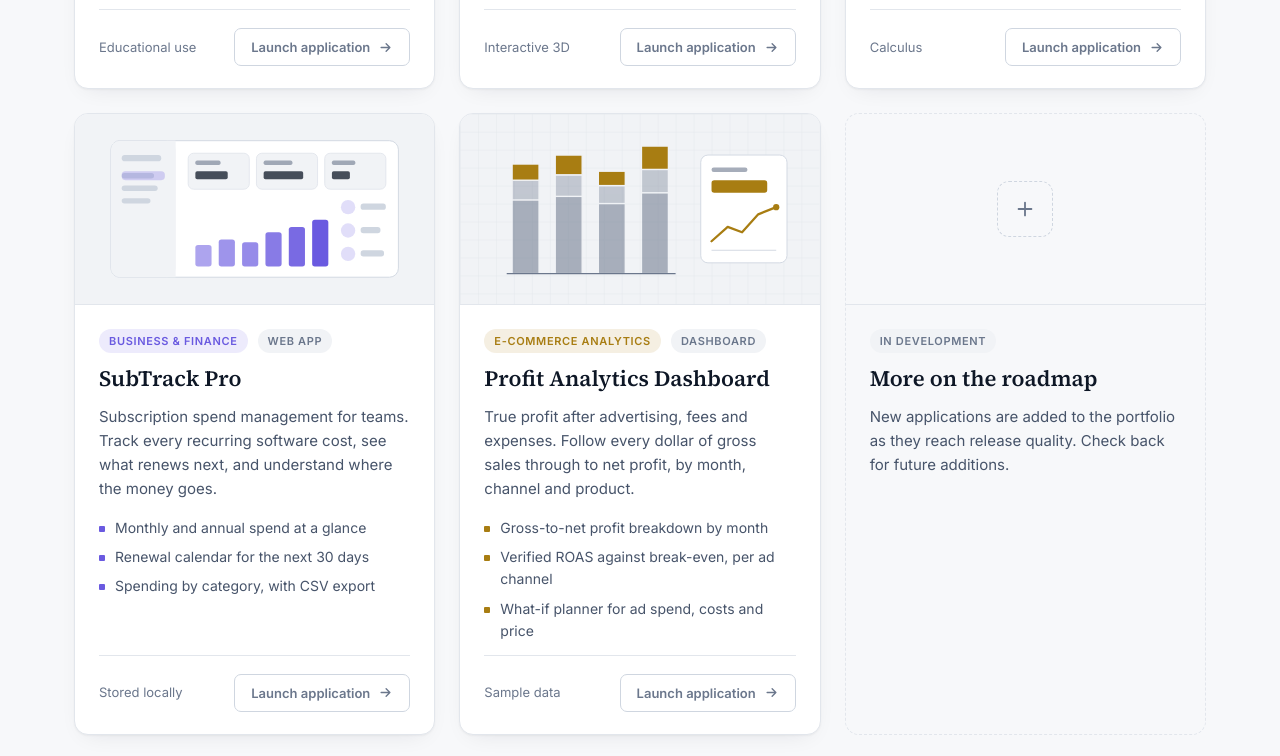
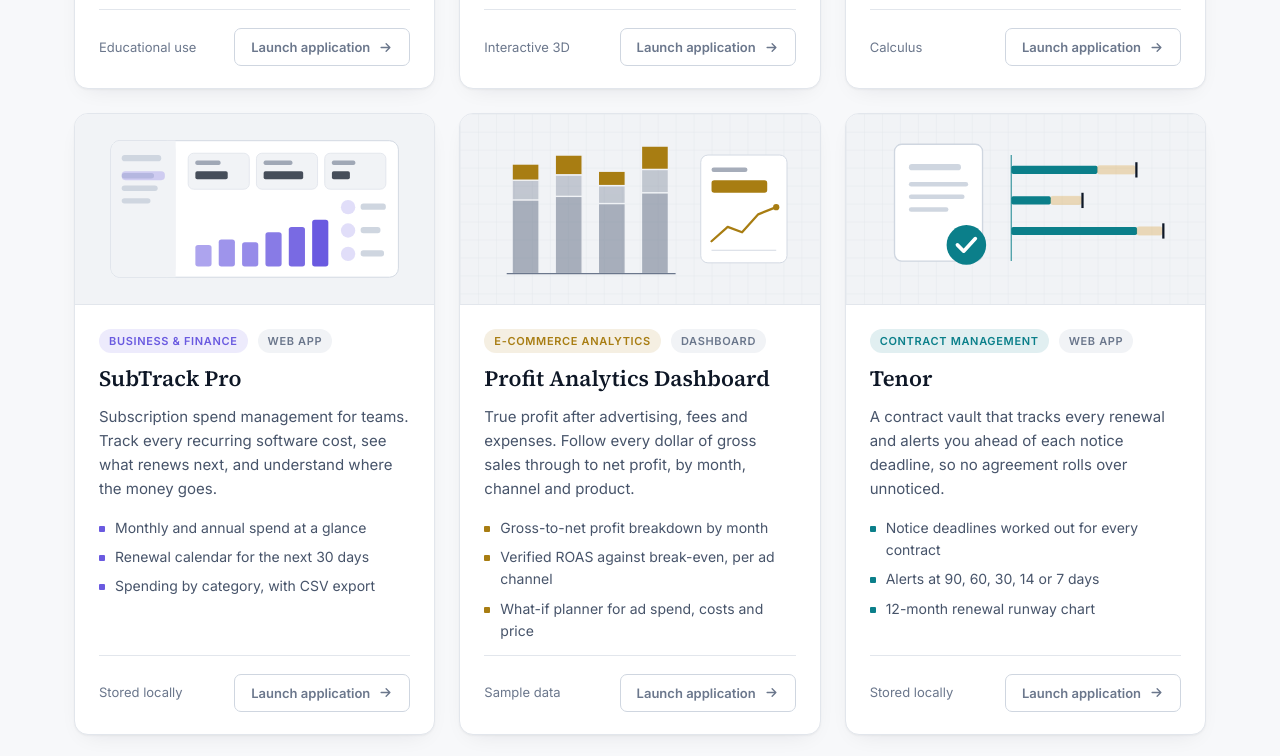
Before and after one commit to MahmoudHamimi/tech, a plain HTML site: page index.html in a window 1280 px wide. Shown: the part 1585-2341 px from the top of the page. Drawn offline with Linux system fonts and the light colour scheme.

Commit message:
Add Tenor to homepage

```diff
--- a/index.html
+++ b/index.html
@@ -38,6 +38,7 @@
     --slope: #2f7d64;
     --subtrack: #6a5ae0;
     --profit: #a87d12;
+    --tenor: #0b7f8a;
     --ok: #12805c;
     --shadow: 0 1px 2px rgba(14, 23, 38, .04), 0 8px 24px -12px rgba(14, 23, 38, .12);
     --shadow-hover: 0 2px 4px rgba(14, 23, 38, .05), 0 22px 44px -18px rgba(14, 23, 38, .25);
@@ -66,6 +67,7 @@
     --slope: #4fc79c;
     --subtrack: #9d92ff;
     --profit: #d9b44a;
+    --tenor: #56d9e3;
     --ok: #3fcf9b;
     --shadow: 0 1px 2px rgba(0, 0, 0, .3), 0 8px 24px -12px rgba(0, 0, 0, .5);
     --shadow-hover: 0 2px 4px rgba(0, 0, 0, .35), 0 22px 44px -18px rgba(0, 0, 0, .7);
@@ -224,9 +226,9 @@
       <aside class="hero-panel" aria-label="Portfolio at a glance">
         <h3>Portfolio at a glance</h3>
         <div class="stat-row">
-          <div class="stat"><b id="productCount">5</b><span>Products in service</span></div>
+          <div class="stat"><b id="productCount">6</b><span>Products in service</span></div>
           <div class="stat"><b>0</b><span>Installs required</span></div>
-          <div class="stat"><b>5</b><span>Disciplines covered</span></div>
+          <div class="stat"><b>6</b><span>Disciplines covered</span></div>
           <div class="stat"><b>100%</b><span>Runs in the browser</span></div>
         </div>
         <div class="status"><i aria-hidden="true"></i>Free to use · No account required</div>
@@ -442,6 +444,48 @@
           </div>
         </a>
 
+        <!-- Product: Tenor -->
+        <a class="card" href="tenor/index.html" style="--c: var(--tenor)">
+          <div class="card-art" aria-hidden="true">
+            <svg viewBox="0 0 400 212" preserveAspectRatio="xMidYMid slice">
+              <defs>
+                <pattern id="g6" width="20" height="20" patternUnits="userSpaceOnUse"><path d="M20 0H0V20" fill="none" stroke="var(--line)" stroke-width="1"/></pattern>
+              </defs>
+              <rect width="400" height="212" fill="url(#g6)"/>
+              <g transform="translate(54 34)">
+                <rect width="98" height="130" rx="8" fill="var(--surface)" stroke="var(--line-2)" stroke-width="1.5"/>
+                <g fill="var(--line-2)"><rect x="16" y="22" width="58" height="7" rx="3.5"/><rect x="16" y="42" width="66" height="5" rx="2.5"/><rect x="16" y="56" width="62" height="5" rx="2.5"/><rect x="16" y="70" width="44" height="5" rx="2.5"/></g>
+                <circle cx="80" cy="112" r="22" fill="var(--tenor)"/>
+                <path d="M70 112 l7 7 l13 -14" fill="none" stroke="var(--surface)" stroke-width="4" stroke-linecap="round" stroke-linejoin="round"/>
+              </g>
+              <g transform="translate(184 52)">
+                <path d="M0 -6 V112" stroke="var(--tenor)" stroke-width="1.5" opacity=".7"/>
+                <g>
+                  <rect x="0" y="6" width="96" height="9" rx="2" fill="var(--tenor)"/><rect x="96" y="6" width="42" height="9" rx="2" fill="#d99a2b" opacity=".3" stroke="#d99a2b"/><rect x="138" y="2" width="2.5" height="17" fill="var(--ink)"/>
+                  <rect x="0" y="40" width="44" height="9" rx="2" fill="var(--tenor)"/><rect x="44" y="40" width="34" height="9" rx="2" fill="#d99a2b" opacity=".3" stroke="#d99a2b"/><rect x="78" y="36" width="2.5" height="17" fill="var(--ink)"/>
+                  <rect x="0" y="74" width="140" height="9" rx="2" fill="var(--tenor)"/><rect x="140" y="74" width="28" height="9" rx="2" fill="#d99a2b" opacity=".3" stroke="#d99a2b"/><rect x="168" y="70" width="2.5" height="17" fill="var(--ink)"/>
+                </g>
+              </g>
+            </svg>
+          </div>
+          <div class="card-body">
+            <div class="card-meta"><span class="tag">Contract Management</span><span class="tag tag-plain">Web app</span></div>
+            <h3>Tenor</h3>
+            <p>A contract vault that tracks every renewal and alerts you ahead of each notice deadline, so no agreement rolls over unnoticed.</p>
+            <ul class="feat">
+              <li>Notice deadlines worked out for every contract</li>
+              <li>Alerts at 90, 60, 30, 14 or 7 days</li>
+              <li>12-month renewal runway chart</li>
+            </ul>
+            <div class="card-foot">
+              <span>Stored locally</span>
+              <span class="card-go">Launch application
+                <svg viewBox="0 0 24 24" fill="none" stroke="currentColor" stroke-width="2.2" stroke-linecap="round" stroke-linejoin="round" aria-hidden="true"><path d="M5 12h14M13 6l6 6-6 6"/></svg>
+              </span>
+            </div>
+          </div>
+        </a>
+
         <!-- Placeholder for future products -->
         <div class="card card-soon" style="--c: var(--ink-3)">
           <div class="card-art" aria-hidden="true">
@@ -510,6 +554,7 @@
       <a href="slope/index.html">Slope Bench</a>
       <a href="subtrack/index.html">SubTrack Pro</a>
       <a href="profit/index.html">Profit Analytics</a>
+      <a href="tenor/index.html">Tenor</a>
       <a href="https://github.com/MahmoudHamimi/tech" rel="noopener">GitHub</a>
     </nav>
   </div>
```
